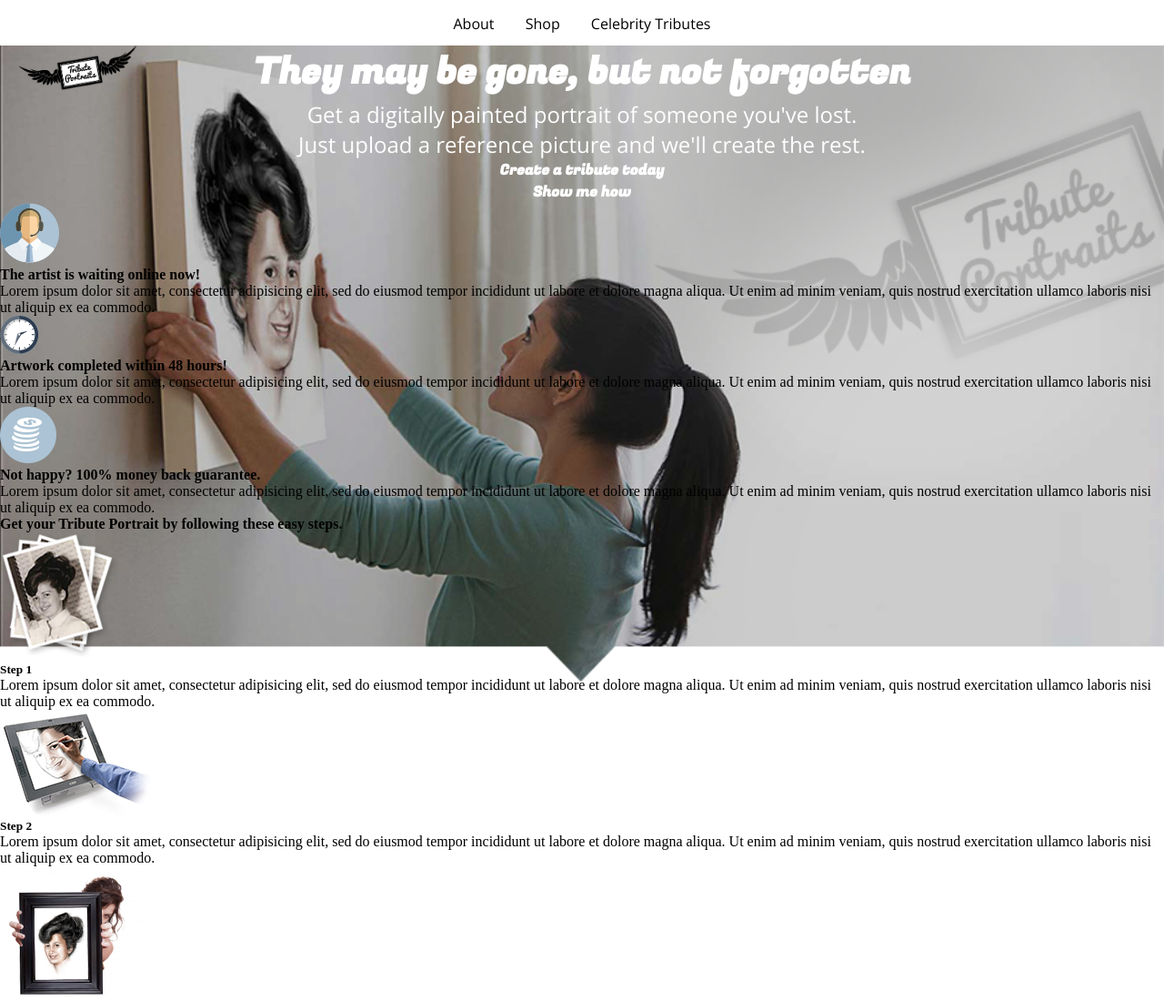
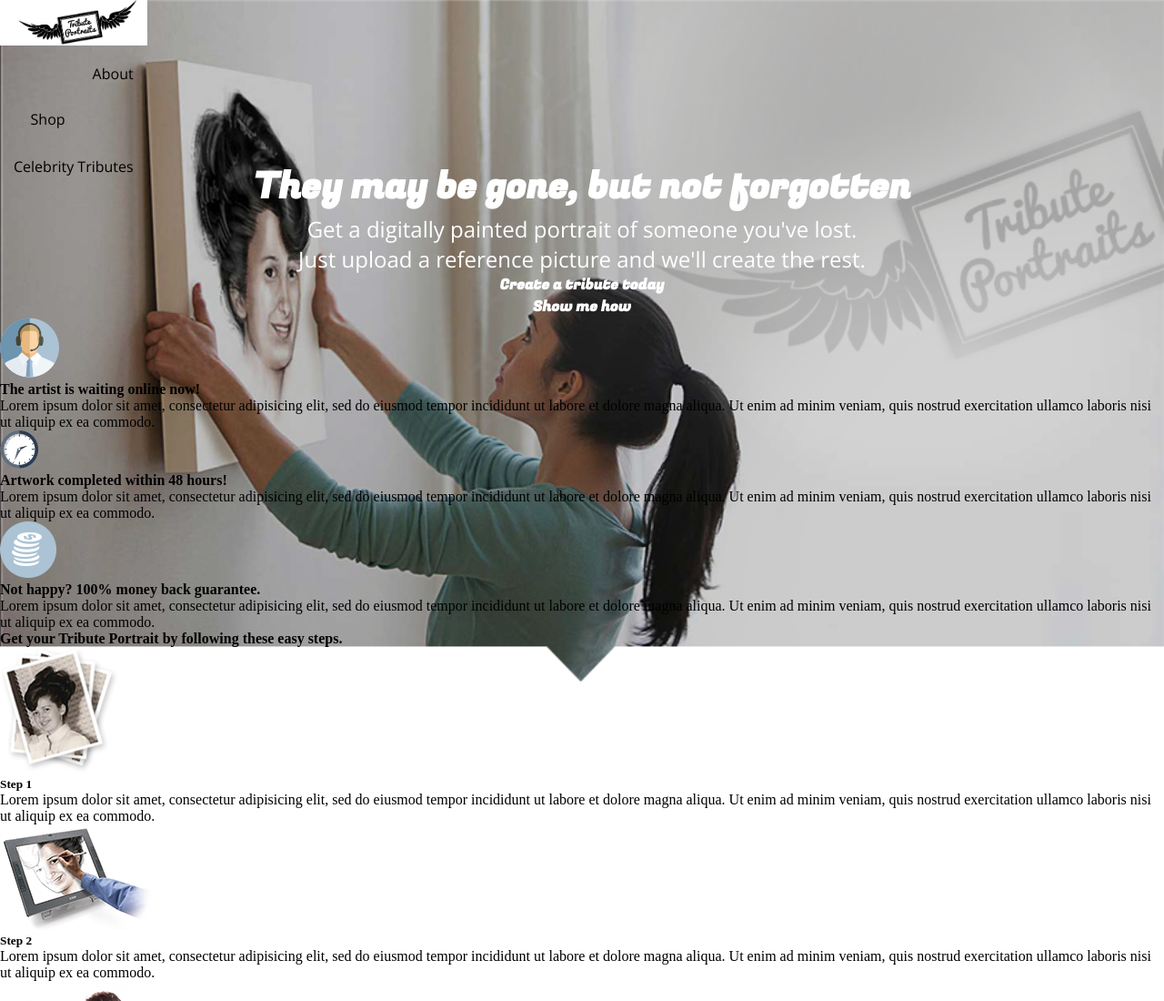
Before and after one commit to scherma72/scherma72.github.io, a plain HTML site: page unit_4/index.html in a window 1280 px wide. Shown: the top 1100 px of the page at 91% size. Drawn offline with nearby package versions, Linux system fonts and the light colour scheme.

Commit message:
jnbjkqninq

```diff
--- a/unit_4/css/style.css
+++ b/unit_4/css/style.css
@@ -12,6 +12,7 @@ body{
     background-size: 100%;
 }
 nav{
+	display:inline-block;
 	height: 50px;
 	font-family: 'Open Sans', sans-serif;
 	font-size: 1em;
@@ -68,5 +69,5 @@ ul li a:hover {
 }
 ul li {
     height:50px;
-    display:inline-block;
+    /*display:inline-block;*/
 }
--- a/unit_4/index.html
+++ b/unit_4/index.html
@@ -7,12 +7,12 @@
 	</head>
 	<body>
 		<nav>
+			<img src="images/tp_logo.png" alt="Tribute_Portrait_Logo" title="Tribute Portaits Logo" height="50px">
 			<ul id='ul1' class='c'>
 				<li><a href='javascript:void(0)'>About</a></li>
 				<li><a href='javascript:void(0)'>Shop</a></li>
 				<li><a href='javascript:void(0)'>Celebrity Tributes</a></li>
  			 </ul>
- 			 <img src="images/tp_logo.png" alt="Tribute_Portrait_Logo" title="Tribute Portaits Logo" height="50px">
   			<!-- <a href="#">About</a>
 			<a href="#">Shop</a>
 			<a href="#">Celebrity Tributes</a> -->
```
